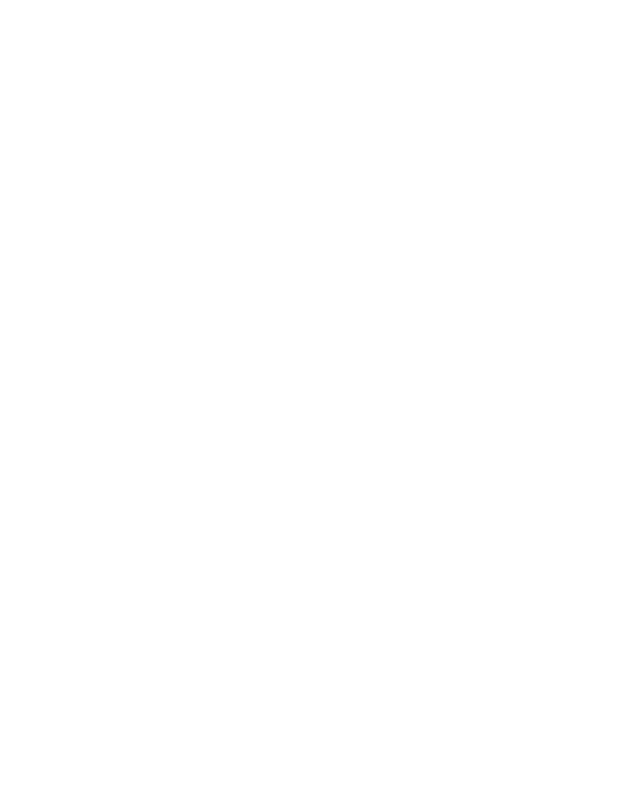
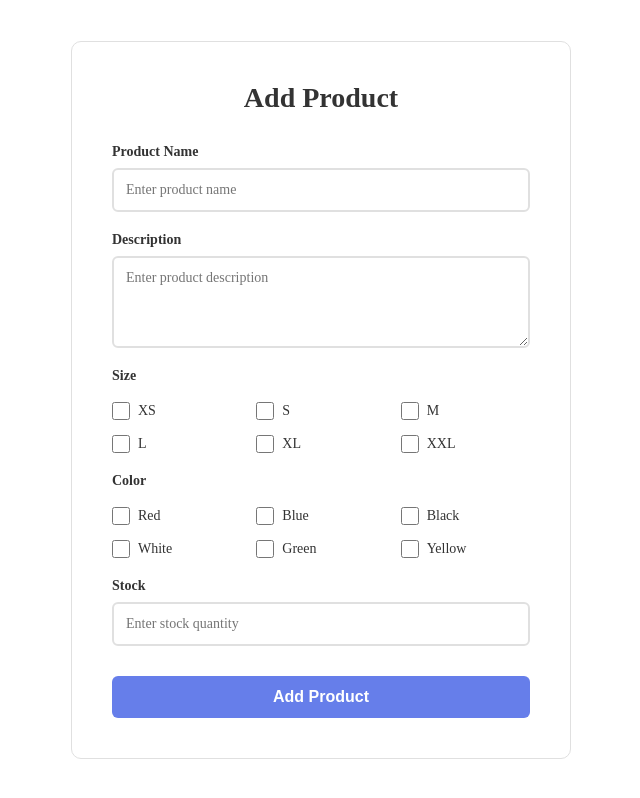
Before and after one commit to mit-codes/redux-product, a React (Vite) app: page / in a window 1280 px wide. Shown: the whole page, without its empty margins (319-959 px from the left). Built offline with nearby package versions, Linux system fonts and the light colour scheme.

Commit message:
product form commit

```diff
--- a/package.json
+++ b/package.json
@@ -10,8 +10,10 @@
     "preview": "vite preview"
   },
   "dependencies": {
+    "@reduxjs/toolkit": "^2.10.1",
     "react": "^19.2.0",
-    "react-dom": "^19.2.0"
+    "react-dom": "^19.2.0",
+    "react-redux": "^9.2.0"
   },
   "devDependencies": {
     "@eslint/js": "^9.39.1",
--- a/src/App.jsx
+++ b/src/App.jsx
@@ -1,10 +1,13 @@
 import { useState } from 'react'
+import Form from './component/form'
 
 function App() {
   const [count, setCount] = useState(0)
 
   return (
-    <> </>
+    <>
+    <Form/>
+    </>
   )
 }
 
--- /dev/null
+++ b/src/component/Form.css
@@ -0,0 +1,124 @@
+*{
+  margin: 0;
+  padding: 0;
+  box-sizing: border-box;
+}
+
+.form-container {
+  min-height: 100vh;
+  display: flex;
+  justify-content: center;
+  align-items: center;
+  background: white;
+  padding: 20px;
+}
+
+.form-wrapper {
+  background: white;
+  padding: 40px;
+  border-radius: 10px;
+  border: 1px solid #e0e0e0;
+  width: 100%;
+  max-width: 500px;
+}
+
+.form-wrapper h1 {
+  text-align: center;
+  color: #333;
+  margin-bottom: 30px;
+  font-size: 28px;
+}
+
+.form-group {
+  margin-bottom: 20px;
+  display: flex;
+  flex-direction: column;
+}
+
+.form-group label {
+  margin-bottom: 8px;
+  font-weight: 600;
+  color: #333;
+  font-size: 14px;
+}
+
+.form-group input,
+.form-group textarea {
+  padding: 12px;
+  border: 2px solid #e0e0e0;
+  border-radius: 6px;
+  font-size: 14px;
+  font-family: inherit;
+  transition: border-color 0.3s ease;
+}
+
+.form-group input:focus,
+.form-group textarea:focus {
+  outline: none;
+  border-color: #667eea;
+  box-shadow: 0 0 0 3px rgba(102, 126, 234, 0.1);
+}
+
+.checkbox-group {
+  display: grid;
+  grid-template-columns: repeat(3, 1fr);
+  gap: 15px;
+  margin-top: 10px;
+}
+
+.checkbox-item {
+  display: flex;
+  align-items: center;
+  gap: 8px;
+}
+
+.checkbox-item input[type="checkbox"] {
+  width: 18px;
+  height: 18px;
+  cursor: pointer;
+  accent-color: #667eea;
+}
+
+.checkbox-item label {
+  margin: 0;
+  cursor: pointer;
+  font-weight: normal;
+  font-size: 14px;
+}
+
+.submit-btn {
+  width: 100%;
+  padding: 12px;
+  background: #667eea;
+  color: white;
+  border: none;
+  border-radius: 6px;
+  font-size: 16px;
+  font-weight: 600;
+  cursor: pointer;
+  transition: background 0.2s ease;
+  margin-top: 10px;
+}
+
+.submit-btn:hover {
+  background: #5568d3;
+}
+
+.submit-btn:active {
+  background: #667eea;
+}
+
+@media (max-width: 600px) {
+  .form-wrapper {
+    padding: 20px;
+  }
+
+  .form-row {
+    grid-template-columns: 1fr;
+    gap: 15px;
+  }
+
+  .form-wrapper h1 {
+    font-size: 24px;
+  }
+}
--- /dev/null
+++ b/src/component/Form.jsx
@@ -0,0 +1,144 @@
+import React, { useState } from "react";
+import "./Form.css";
+import { useDispatch } from "react-redux";
+import { addProduct } from "../redux/slices/ProductSlice";
+
+const Form = () => {
+  const dispatch = useDispatch();
+  const sizeOptions = ["XS", "S", "M", "L", "XL", "XXL"];
+  const colorOptions = ["Red", "Blue", "Black", "White", "Green", "Yellow"];
+
+  const [formData, setFormData] = useState({
+    name: "",
+    description: "",
+    size: [],
+    color: [],
+    stock: "",
+  });
+
+  const handleChange = (e) => {
+    const { name, value } = e.target;
+    setFormData((prev) => ({
+      ...prev,
+      [name]: value,
+    }));
+  };
+
+  const handleCheckBox = (e) => {
+    const { name, id } = e.target;
+    if (formData[name].includes(id)) {
+      formData[name].splice(formData[name].indexOf(id), 1);
+    } else {
+      formData[name].push(id);
+    }
+  };
+
+  const handleSubmit = (e) => {
+    e.preventDefault();
+    let pastProduct = localStorage.getItem("productes")
+      ? JSON.parse(localStorage.getItem("productes"))
+      : [];
+    localStorage.setItem(
+      "productes",
+      JSON.stringify([...pastProduct, formData])
+    );
+    dispatch(addProduct(formData));
+    setFormData({
+      name: "",
+      description: "",
+      size: [],
+      color: [],
+      stock: "",
+    });
+  };
+
+  return (
+    <div className="form-container">
+      <div className="form-wrapper">
+        <h1>Add Product</h1>
+        <form onSubmit={handleSubmit}>
+          <div className="form-group">
+            <label htmlFor="name">Product Name</label>
+            <input
+              type="text"
+              id="name"
+              name="name"
+              value={formData.name}
+              onChange={handleChange}
+              placeholder="Enter product name"
+              required
+            />
+          </div>
+
+          <div className="form-group">
+            <label htmlFor="description">Description</label>
+            <textarea
+              id="description"
+              name="description"
+              value={formData.description}
+              onChange={handleChange}
+              placeholder="Enter product description"
+              rows="4"
+              required
+            />
+          </div>
+
+          <div className="form-group">
+            <label>Size</label>
+            <div className="checkbox-group">
+              {sizeOptions.map((size) => (
+                <div key={size} className="checkbox-item">
+                  <input
+                    type="checkbox"
+                    name="size"
+                    id={size}
+                    onChange={handleCheckBox}
+                  />
+                  <label htmlFor={`size-${size}`}>{size}</label>
+                </div>
+              ))}
+            </div>
+          </div>
+
+          <div className="form-group">
+            <label>Color</label>
+            <div className="checkbox-group">
+              {colorOptions.map((color) => (
+                <div key={color} className="checkbox-item">
+                  <input
+                    type="checkbox"
+                    name="color"
+                    id={color}
+                    onChange={handleCheckBox}
+                    value={color}
+                  />
+                  <label htmlFor={`color-${color}`}>{color}</label>
+                </div>
+              ))}
+            </div>
+          </div>
+
+          <div className="form-group">
+            <label htmlFor="stock">Stock</label>
+            <input
+              type="number"
+              id="stock"
+              name="stock"
+              value={formData.stock}
+              onChange={handleChange}
+              placeholder="Enter stock quantity"
+              min="0"
+              required
+            />
+          </div>
+
+          <button type="submit" className="submit-btn">
+            Add Product
+          </button>
+        </form>
+      </div>
+    </div>
+  );
+};
+
+export default Form;
--- a/src/main.jsx
+++ b/src/main.jsx
@@ -1,4 +1,10 @@
 import { createRoot } from "react-dom/client";
 import App from "./App.jsx";
+import { store } from "./redux/store.js";
+import { Provider } from "react-redux";
 
-createRoot(document.getElementById("root")).render(<App />);
+createRoot(document.getElementById("root")).render(
+  <Provider store={store}>
+    <App />
+  </Provider>
+);
--- /dev/null
+++ b/src/redux/slices/ProductSlice.js
@@ -0,0 +1,16 @@
+import { createSlice } from '@reduxjs/toolkit'
+
+const initialState = []
+
+const productSlice = createSlice({
+    name: 'product',
+    initialState,
+    reducers: {
+        addProduct: (state, action) => {
+            state.push(action.payload)
+        }
+    }
+})
+
+export const { addProduct } = productSlice.actions
+export default productSlice.reducer
--- /dev/null
+++ b/src/redux/store.js
@@ -0,0 +1,8 @@
+import { configureStore } from '@reduxjs/toolkit'
+import productReducer from './slices/ProductSlice'
+
+export const store = configureStore({
+    reducer: {
+        product: productReducer,
+    },
+})
```
Also changed, not shown: src/component/ProductDetail.jsx (added, +11 -0 lines), src/component/ProductList.jsx (added, +11 -0 lines), 1 other file (tests, documents, lock files or other folders).
